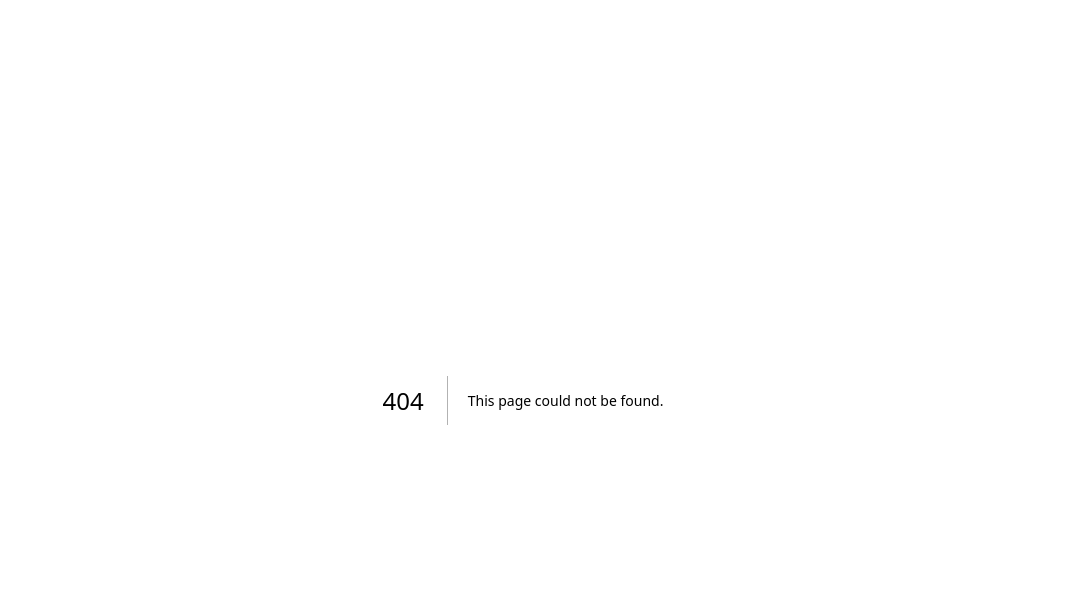
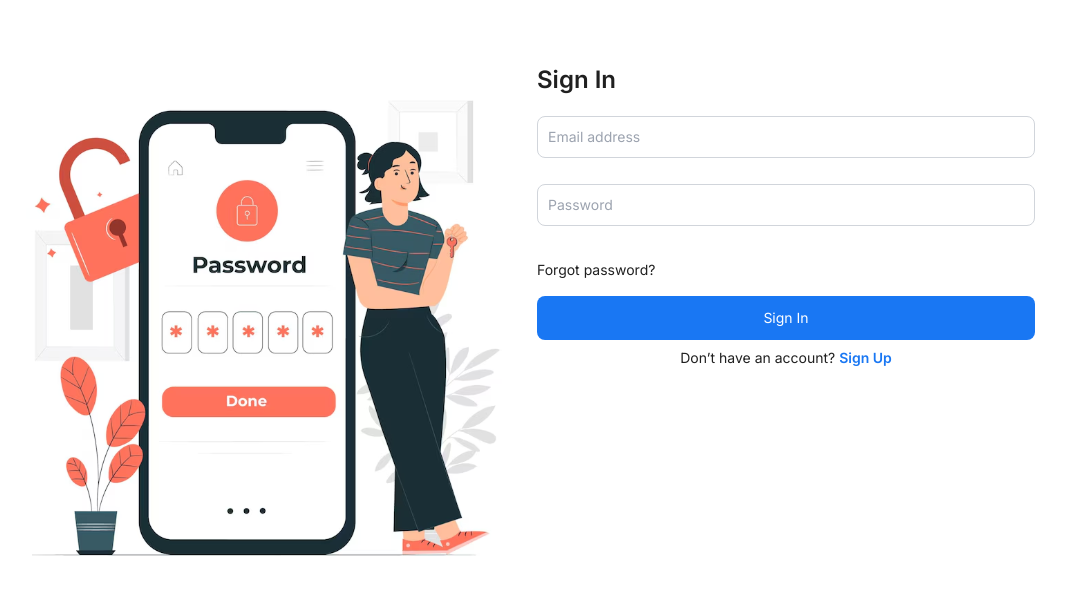
Before and after one commit to Narai-Coder-Projects/web-revamp-naraicoder-fe, a Next.js app: page /auth/sign-in in a window 1280 px wide. Before the commit this address had no page. Shown: the top 594 px of the page, without its empty margins (117-1183 px from the left). Built offline with nearby package versions, Linux system fonts and the light colour scheme.

Commit message:
fix: linking to pages

```diff
--- a/src/app/auth/sign-up/page.tsx
+++ b/src/app/auth/sign-in/page.tsx
@@ -5,8 +5,10 @@ import FormInput from "@/app/components/Atoms/Form/FormInput";
 import { Formik } from "formik";
 import * as Yup from 'yup';
 import { BasicButton } from "@/app/components/Molecules";
+import { useRouter } from 'next/navigation'
 
 const SignUp = () => {
+    const router = useRouter()
     const validationSchema = Yup.object().shape({
         email: Yup.string().email('Invalid email address').required('Email is required'),
         password: Yup.string().min(8, 'Password must be at least 8 characters').required('Password is required')
@@ -23,10 +25,8 @@ const SignUp = () => {
                     initialValues={{ email: '', password: '' }}
                     validationSchema={validationSchema}
                     onSubmit={(values, actions) => {
-                        setTimeout(() => {
-                            alert(JSON.stringify(values, null, 2));
-                            actions.setSubmitting(false);
-                        }, 1000);
+                        console.log(JSON.stringify(values, null, 2))
+                        router.push('/dashboard')
                     }}
                 >
                     {props => (
--- a/src/app/components/Molecules/Navbar/index.tsx
+++ b/src/app/components/Molecules/Navbar/index.tsx
@@ -54,6 +54,7 @@ const Navbar = () => {
                   </BasicButton>
                 );
               })}
+              <BasicButton backgroundColor="bg-primary" href="auth/sign-in">Sign In</BasicButton>
             </ul>
           </div>
         </div>
```
